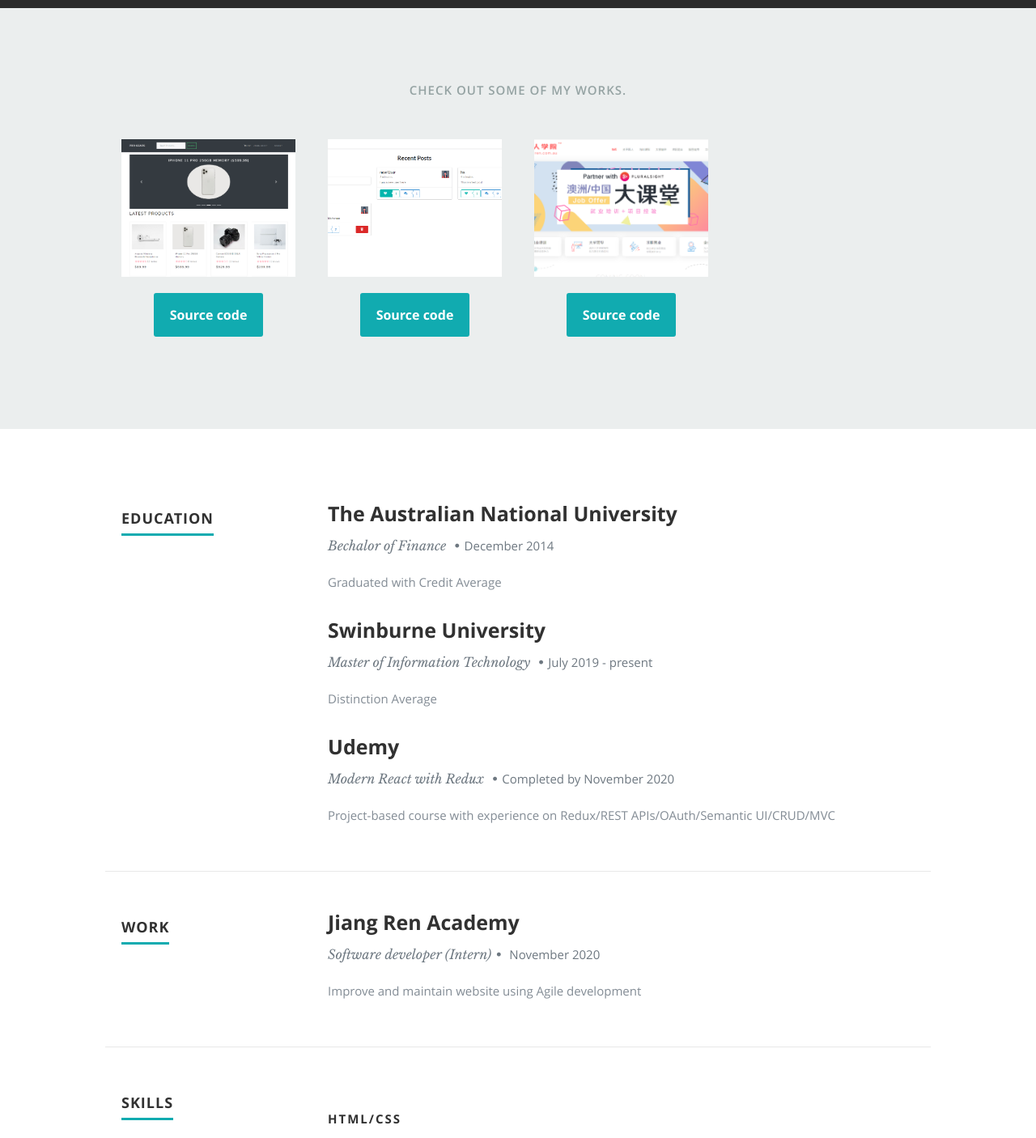
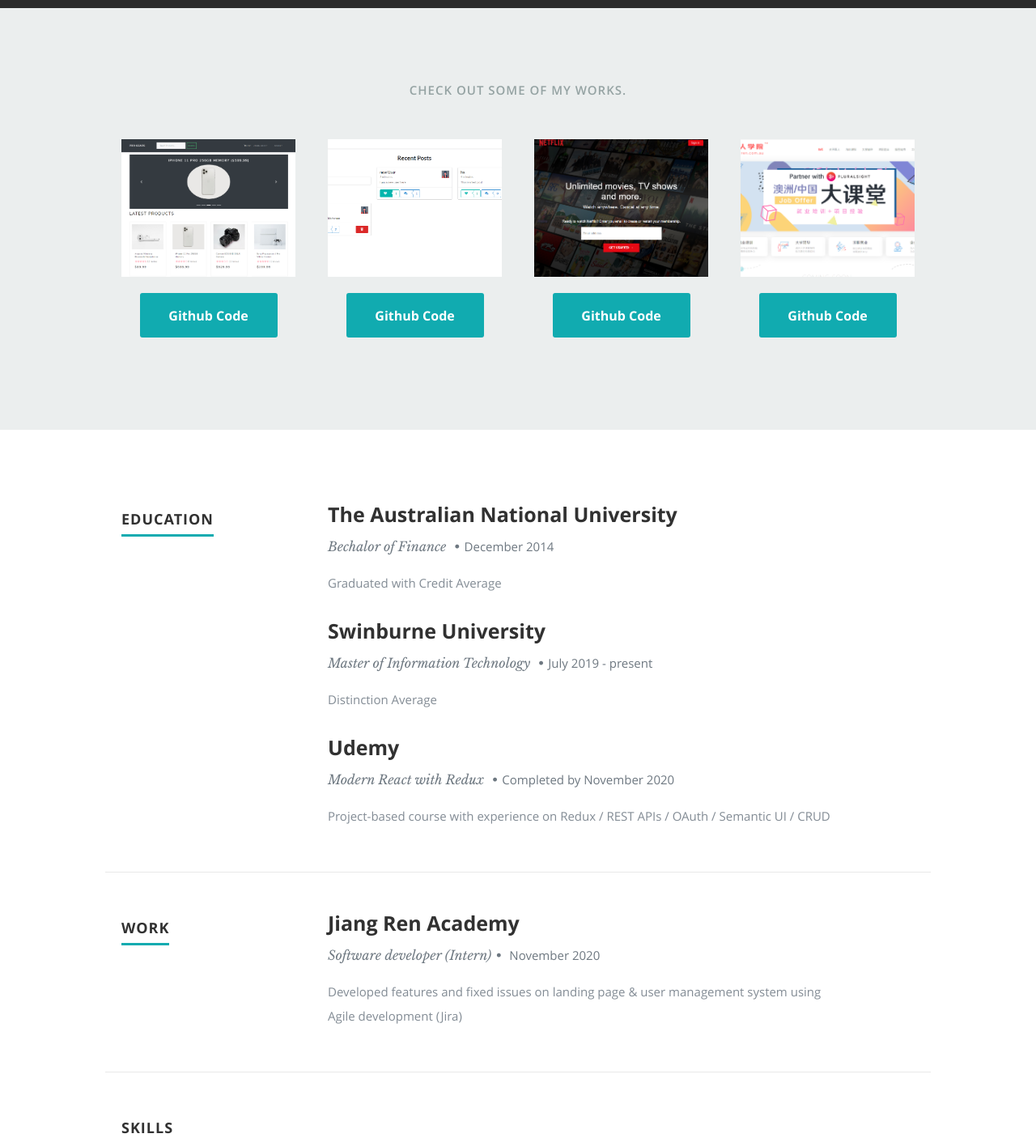
Before and after one commit to HX17/Project-Portfolio, a React (Create React App) app: page / in a window 1280 px wide. Shown: the part 1114-2520 px from the top of the page at 81% size. Built offline with nearby package versions, Linux system fonts and the light colour scheme.

Commit message:
added Netflix clone project to portfolio

```diff
--- a/public/resumeData.json
+++ b/public/resumeData.json
@@ -48,7 +48,7 @@
         "school": "Udemy",
         "degree": "Modern React with Redux",
         "graduated": "Completed by November 2020",
-        "description": "Project-based course with experience on Redux/REST APIs/OAuth/Semantic UI/CRUD/MVC"
+        "description": "Project-based course with experience on Redux / REST APIs / OAuth / Semantic UI / CRUD"
       }
     ],
     "work": [
@@ -56,29 +56,29 @@
         "company": "Jiang Ren Academy",
         "title": "Software developer (Intern)",
         "years": "November 2020",
-        "description": "Improve and maintain website using Agile development "
+        "description": "Developed features and fixed issues on landing page & user management system using Agile development (Jira)"
       }
     ],
     "skills": [
       {
         "name": "HTML/CSS",
-        "level": "70%"
+        "level": "75%"
       },
       {
         "name": "ReactJs",
-        "level": "80%"
+        "level": "85%"
       },
       {
         "name": "NodeJS",
-        "level": "50%"
+        "level": "60%"
       },
       {
         "name": "NoSQL DB",
-        "level": "50%"
+        "level": "60%"
       },
       {
         "name": "Testing / Git / AWS / CICD",
-        "level": "40%"
+        "level": "50%"
       }
     ]
   },
@@ -99,6 +99,13 @@
         "source": "https://github.com/HX17/MERNG-Social-Media-App"
       },
       {
+        "title": "Netflix Clone",
+        "category": "Netflix landing page (ReactJS, Context, Styled-components, Firebase Auth, Unit Testing)",
+        "image": "Netflix-clone.png",
+        "url": "https://netflix-5adf9.web.app/",
+        "source": "https://github.com/HX17/netflix-clone"
+      },
+      {
         "title": "Jiang Ren",
         "category": "Traning & Job Posting platform built with Keystone.js and React",
         "image": "JiangRen-homepage.png",
--- a/src/Components/Portfolio.js
+++ b/src/Components/Portfolio.js
@@ -12,7 +12,7 @@ class Portfolio extends Component {
                 <img
                   alt={projects.title}
                   src={projectImage}
-                  style={{ width: 300, height: 170, objectFit: "cover" }}
+                  style={{ width: 500, height: 170, objectFit: "cover" }}
                 />
                 <div className="overlay">
                   <div className="portfolio-item-meta">
@@ -27,7 +27,15 @@ class Portfolio extends Component {
             </div>
             <div style={{ display: "flex", justifyContent: "center" }}>
               <a href={projects.source}>
-                <button style={{ marginTop: "20px" }}>Source code</button>
+                <button
+                  style={{
+                    marginTop: "20px",
+                    width: "170px",
+                    height: "55px",
+                  }}
+                >
+                  Github Code
+                </button>
               </a>
             </div>
           </div>
```
Also changed, not shown: public/images/portfolio/Netflix-clone.png (added), 1 other file (tests, documents, lock files or other folders).
